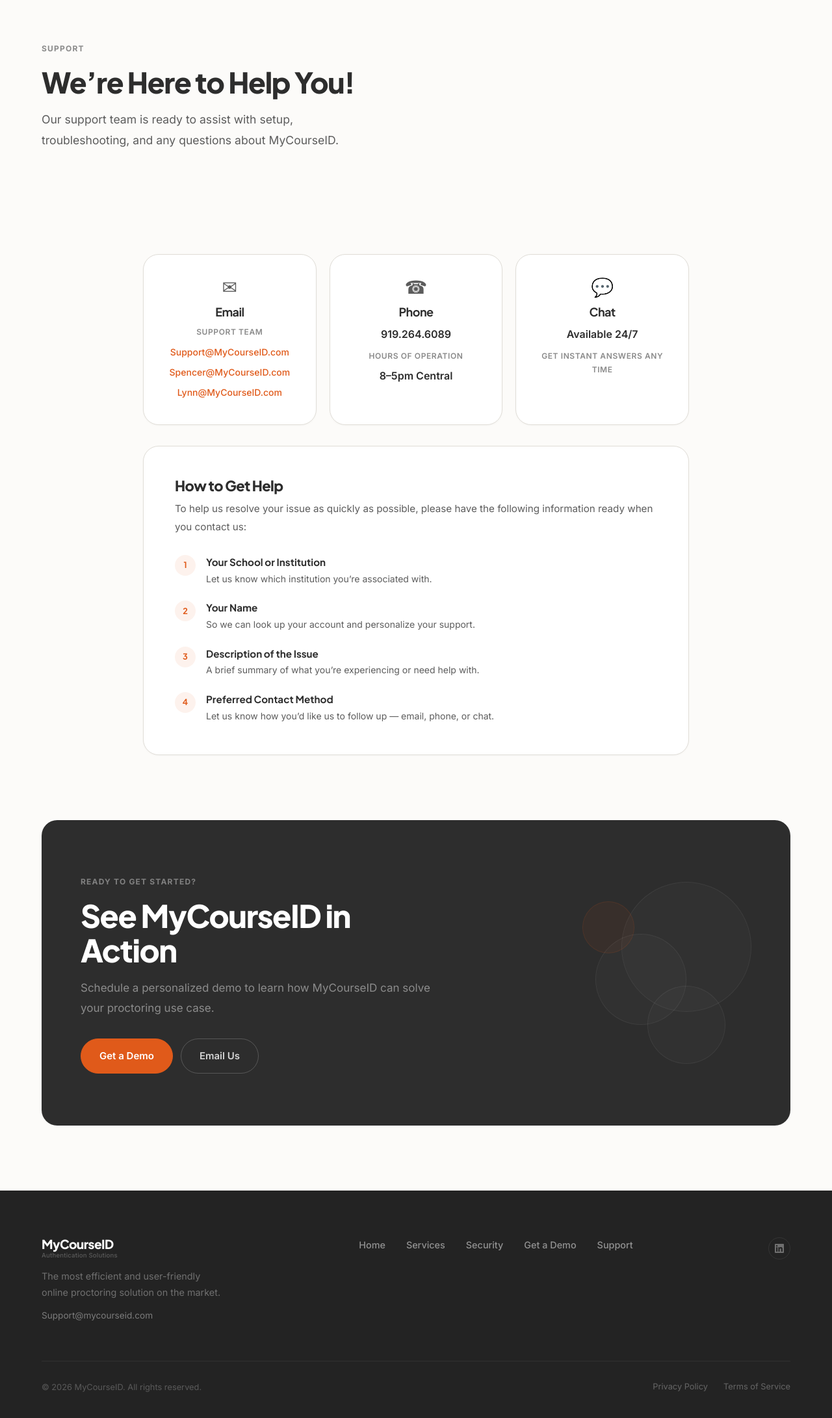
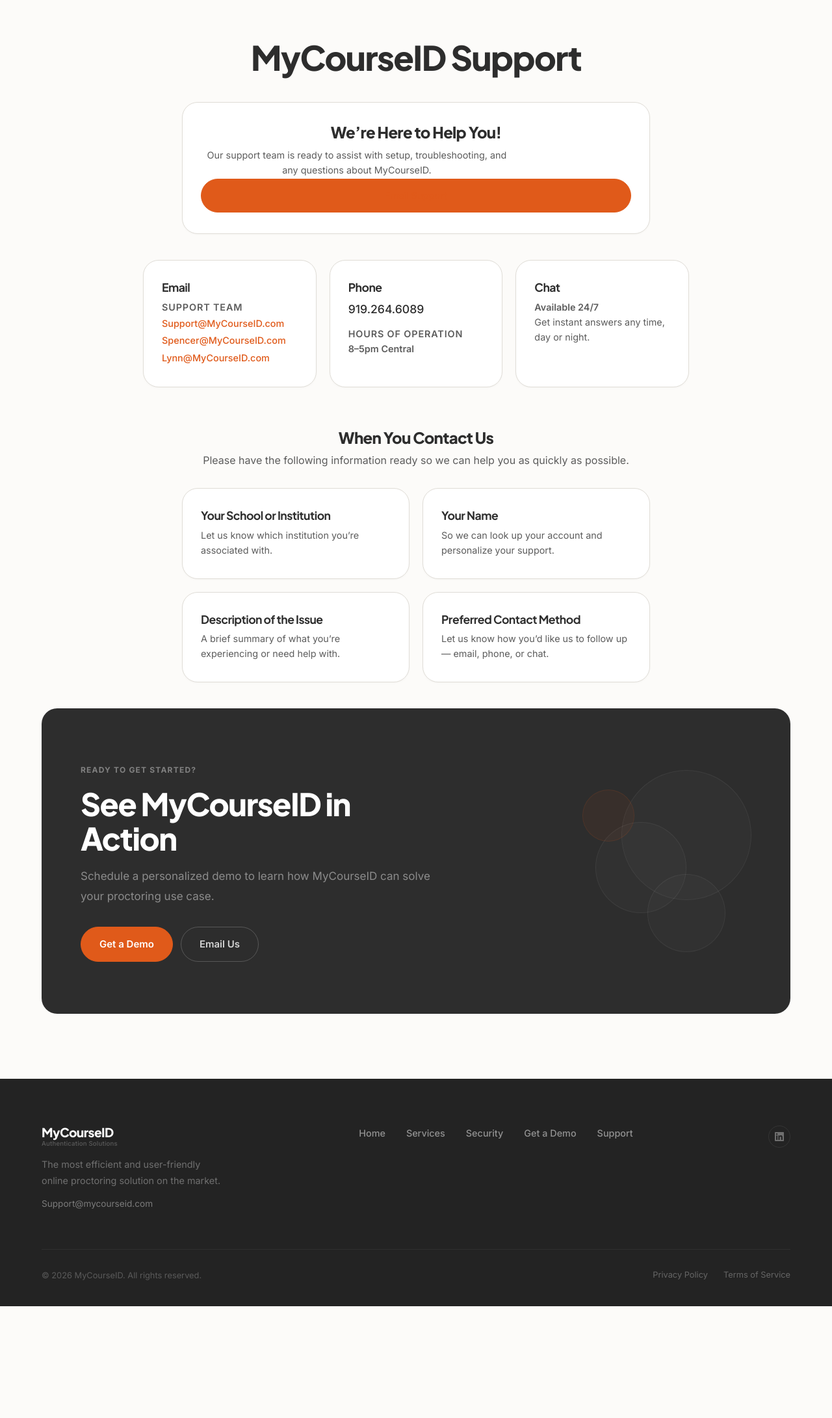
Before and after one commit to acolgin13/MCID, a WordPress theme: template page-support.php in a window 1280 px wide. Shown: the part 80-2262 px from the top of the page at 65% size. After the commit the page ends 2090 px from the top, so only its background shows below. Run offline with PHP 8.4 and a stand-in for WordPress, Linux system fonts and the light colour scheme; the site name, menu and one post (Sample post) are stand-ins, and other content is empty; some libraries are stand-ins or nearby versions.

Commit message:
Redesign support page: Apple-style tiles, no icons
- Clean text-only tiles like Apple Support layout
- Big centered heading, primary CTA tile, 3-col contact grid, 2x2 help grid
- Zero SVGs, emojis, or icons — pure typography

https://claude.ai/code/session_0135BYtGKKA6aP5xz6ApXCsi

```diff
--- a/page-support.php
+++ b/page-support.php
@@ -7,91 +7,72 @@ get_header();
 $demo_url = esc_url( get_theme_mod( 'mcid_cta_url', home_url( '/demo/' ) ) );
 ?>
 
-<!-- ==================== SUPPORT HERO ==================== -->
-<section class="support-hero">
+<section class="support-page">
     <div class="container">
-        <div class="support-hero-layout reveal">
-            <span class="text-label">Support</span>
-            <h1>We&rsquo;re Here to Help You!</h1>
+
+        <!-- Hero -->
+        <div class="support-heading reveal">
+            <h1>MyCourseID Support</h1>
+        </div>
+
+        <!-- Primary CTA tile -->
+        <div class="support-tile support-tile-primary reveal">
+            <h2>We&rsquo;re Here to Help You!</h2>
             <p>Our support team is ready to assist with setup, troubleshooting, and any questions about MyCourseID.</p>
+            <a href="mailto:Support@mycourseid.com" class="btn btn-accent">Email Support</a>
         </div>
+
+        <!-- Contact tiles — 3 columns -->
+        <div class="support-tile-grid reveal">
+            <div class="support-tile">
+                <h3>Email</h3>
+                <p class="support-tile-label">Support Team</p>
+                <a href="mailto:Support@mycourseid.com">Support@MyCourseID.com</a>
+                <a href="mailto:Spencer@mycourseid.com">Spencer@MyCourseID.com</a>
+                <a href="mailto:Lynn@mycourseid.com">Lynn@MyCourseID.com</a>
+            </div>
+            <div class="support-tile">
+                <h3>Phone</h3>
+                <a href="tel:9192646089" class="support-tile-phone">919.264.6089</a>
+                <p class="support-tile-label">Hours of Operation</p>
+                <p class="support-tile-detail">8&ndash;5pm Central</p>
+            </div>
+            <div class="support-tile">
+                <h3>Chat</h3>
+                <p class="support-tile-detail">Available 24/7</p>
+                <p class="support-tile-sub">Get instant answers any time, day or night.</p>
+            </div>
+        </div>
+
+        <!-- How to get help — 2x2 grid -->
+        <div class="support-heading support-heading-sub reveal">
+            <h2>When You Contact Us</h2>
+            <p>Please have the following information ready so we can help you as quickly as possible.</p>
+        </div>
+
+        <div class="support-tile-grid support-tile-grid-2 reveal">
+            <div class="support-tile">
+                <h3>Your School or Institution</h3>
+                <p>Let us know which institution you&rsquo;re associated with.</p>
+            </div>
+            <div class="support-tile">
+                <h3>Your Name</h3>
+                <p>So we can look up your account and personalize your support.</p>
+            </div>
+            <div class="support-tile">
+                <h3>Description of the Issue</h3>
+                <p>A brief summary of what you&rsquo;re experiencing or need help with.</p>
+            </div>
+            <div class="support-tile">
+                <h3>Preferred Contact Method</h3>
+                <p>Let us know how you&rsquo;d like us to follow up &mdash; email, phone, or chat.</p>
+            </div>
+        </div>
+
     </div>
 </section>
 
-<!-- ==================== CONTACT INFO ==================== -->
-<section class="section">
-    <div class="container">
-        <div class="support-content-wrap">
-            <div class="support-main">
-                <div class="support-grid">
-                    <div class="support-card reveal">
-                        <span class="support-card-emoji">&#9993;</span>
-                        <h3>Email</h3>
-                        <p class="support-card-label">Support Team</p>
-                        <ul class="support-contact-list">
-                            <li><a href="mailto:Support@mycourseid.com">Support@MyCourseID.com</a></li>
-                            <li><a href="mailto:Spencer@mycourseid.com">Spencer@MyCourseID.com</a></li>
-                            <li><a href="mailto:Lynn@mycourseid.com">Lynn@MyCourseID.com</a></li>
-                        </ul>
-                    </div>
-
-                    <div class="support-card reveal reveal-d1">
-                        <span class="support-card-emoji">&#9742;</span>
-                        <h3>Phone</h3>
-                        <p class="support-card-detail"><a href="tel:9192646089">919.264.6089</a></p>
-                        <p class="support-card-label">Hours of Operation</p>
-                        <p class="support-card-detail">8&ndash;5pm Central</p>
-                    </div>
-
-                    <div class="support-card reveal reveal-d2">
-                        <span class="support-card-emoji">&#128172;</span>
-                        <h3>Chat</h3>
-                        <p class="support-card-detail">Available 24/7</p>
-                        <p class="support-card-label">Get instant answers any time</p>
-                    </div>
-                </div>
-
-                <!-- How to Get Help -->
-                <div class="support-help-card reveal">
-                    <h2>How to Get Help</h2>
-                    <p>To help us resolve your issue as quickly as possible, please have the following information ready when you contact us:</p>
-                    <div class="support-help-items">
-                        <div class="support-help-item">
-                            <span class="support-help-number">1</span>
-                            <div>
-                                <strong>Your School or Institution</strong>
-                                <p>Let us know which institution you&rsquo;re associated with.</p>
-                            </div>
-                        </div>
-                        <div class="support-help-item">
-                            <span class="support-help-number">2</span>
-                            <div>
-                                <strong>Your Name</strong>
-                                <p>So we can look up your account and personalize your support.</p>
-                            </div>
-                        </div>
-                        <div class="support-help-item">
-                            <span class="support-help-number">3</span>
-                            <div>
-                                <strong>Description of the Issue</strong>
-                                <p>A brief summary of what you&rsquo;re experiencing or need help with.</p>
-                            </div>
-                        </div>
-                        <div class="support-help-item">
-                            <span class="support-help-number">4</span>
-                            <div>
-                                <strong>Preferred Contact Method</strong>
-                                <p>Let us know how you&rsquo;d like us to follow up &mdash; email, phone, or chat.</p>
-                            </div>
-                        </div>
-                    </div>
-                </div>
-            </div>
-        </div>
-    </div>
-</section>
-
-<!-- ==================== BOTTOM CTA ==================== -->
+<!-- CTA -->
 <section class="cta-section">
     <div class="container">
         <div class="cta-card reveal">
--- a/style.css
+++ b/style.css
@@ -2089,179 +2089,157 @@ p { line-height: 1.8; }
 /* ============================================
    SUPPORT PAGE
    ============================================ */
-.support-hero {
-    padding: 140px 0 60px;
+.support-page {
+    padding: 140px 0 40px;
     background: var(--cream);
 }
 
-.support-hero-layout {
-    max-width: 640px;
-}
-
-.support-hero h1 {
+.support-heading {
+    text-align: center;
+    margin-bottom: 40px;
+}
+
+.support-heading h1 {
     font-family: var(--font-heading);
-    font-size: clamp(2rem, 4vw, 2.75rem);
+    font-size: clamp(2.25rem, 5vw, 3.25rem);
     font-weight: 800;
     color: var(--text-primary);
-    line-height: 1.15;
-    margin-bottom: 16px;
-}
-
-.support-hero p {
-    font-size: 1.1rem;
+    line-height: 1.1;
+}
+
+.support-heading-sub {
+    margin-top: 64px;
+    margin-bottom: 28px;
+}
+
+.support-heading-sub h2 {
+    font-family: var(--font-heading);
+    font-size: 1.5rem;
+    font-weight: 800;
+    color: var(--text-primary);
+    margin-bottom: 8px;
+}
+
+.support-heading-sub p {
+    font-size: 1rem;
     color: var(--text-secondary);
-    max-width: 500px;
-}
-
-.support-content-wrap {
-    max-width: 840px;
-    margin: 0 auto;
-}
-
-.support-grid {
+}
+
+/* Primary tile — full-width CTA */
+.support-tile-primary {
+    max-width: 720px;
+    margin: 0 auto 40px;
+    text-align: center;
+    padding: 52px 48px;
+}
+
+.support-tile-primary h2 {
+    font-family: var(--font-heading);
+    font-size: 1.5rem;
+    font-weight: 800;
+    color: var(--text-primary);
+    margin-bottom: 10px;
+}
+
+.support-tile-primary p {
+    color: var(--text-secondary);
+    font-size: 1rem;
+    margin-bottom: 24px;
+    max-width: 480px;
+    margin-left: auto;
+    margin-right: auto;
+}
+
+/* Tile base */
+.support-tile {
+    background: var(--white);
+    border: 1px solid var(--border);
+    border-radius: var(--radius-xl);
+    padding: 32px 28px;
+    box-shadow: var(--shadow-sm);
+    transition: var(--transition);
+}
+
+.support-tile:hover {
+    box-shadow: var(--shadow-md);
+    border-color: var(--border-hover);
+}
+
+/* Tile grids */
+.support-tile-grid {
     display: grid;
     grid-template-columns: repeat(3, 1fr);
     gap: 20px;
-    margin-bottom: 32px;
-}
-
-.support-card {
-    background: var(--white);
-    border: 1px solid var(--border);
-    border-radius: var(--radius-xl);
-    padding: 36px 28px;
-    text-align: center;
-    box-shadow: var(--shadow-sm);
-    transition: var(--transition);
-}
-
-.support-card:hover {
-    box-shadow: var(--shadow-md);
-    border-color: var(--border-hover);
-}
-
-.support-card-emoji {
-    font-size: 1.75rem;
-    display: block;
-    margin-bottom: 14px;
-    line-height: 1;
-}
-
-.support-card h3 {
+    max-width: 840px;
+    margin: 0 auto;
+}
+
+.support-tile-grid-2 {
+    grid-template-columns: repeat(2, 1fr);
+    max-width: 720px;
+}
+
+/* Tile typography */
+.support-tile h3 {
     font-family: var(--font-heading);
-    font-size: 1.125rem;
+    font-size: 1.1rem;
     font-weight: 700;
     color: var(--text-primary);
-    margin-bottom: 10px;
-}
-
-.support-card-label {
-    font-size: 0.75rem;
+    margin-bottom: 8px;
+}
+
+.support-tile p {
+    font-size: 0.9rem;
+    color: var(--text-secondary);
+    line-height: 1.6;
+    margin: 0;
+}
+
+.support-tile a {
+    display: block;
+    font-size: 0.9rem;
+    color: var(--accent);
+    font-weight: 500;
+    margin-top: 2px;
+}
+
+.support-tile a:hover {
+    text-decoration: underline;
+}
+
+.support-tile-label {
+    font-size: 0.7rem;
     color: var(--text-tertiary);
     text-transform: uppercase;
-    letter-spacing: 0.05em;
+    letter-spacing: 0.06em;
     font-weight: 600;
-    margin-bottom: 6px;
-}
-
-.support-card-detail {
+    margin-bottom: 4px;
+    margin-top: 0;
+}
+
+.support-tile-phone {
+    font-size: 1.1rem !important;
+    font-weight: 700;
+    color: var(--text-primary) !important;
+    margin-bottom: 12px;
+}
+
+.support-tile-phone:hover {
+    color: var(--accent) !important;
+    text-decoration: none !important;
+}
+
+.support-tile-detail {
     font-size: 1rem;
     color: var(--text-primary);
     font-weight: 600;
-    margin-bottom: 8px;
-}
-
-.support-card-detail a {
-    color: var(--text-primary);
-}
-
-.support-card-detail a:hover {
-    color: var(--accent);
-}
-
-.support-contact-list {
-    list-style: none;
-    padding: 0;
-    margin: 0;
-    display: flex;
-    flex-direction: column;
-    gap: 4px;
-}
-
-.support-contact-list li a {
-    font-size: 0.875rem;
-    color: var(--accent);
-    font-weight: 500;
-}
-
-.support-contact-list li a:hover {
-    text-decoration: underline;
-}
-
-.support-help-card {
-    background: var(--white);
-    border: 1px solid var(--border);
-    border-radius: var(--radius-xl);
-    padding: 48px;
-    box-shadow: var(--shadow-sm);
-}
-
-.support-help-card h2 {
-    font-family: var(--font-heading);
-    font-size: 1.375rem;
-    font-weight: 800;
-    color: var(--text-primary);
-    margin-bottom: 10px;
-}
-
-.support-help-card > p {
-    color: var(--text-secondary);
-    margin-bottom: 28px;
-    font-size: 0.95rem;
-}
-
-.support-help-items {
-    display: flex;
-    flex-direction: column;
-    gap: 20px;
-}
-
-.support-help-item {
-    display: flex;
-    align-items: flex-start;
-    gap: 16px;
-}
-
-.support-help-number {
-    width: 32px;
-    height: 32px;
-    min-width: 32px;
-    border-radius: var(--radius-full);
-    background: var(--accent-light);
-    color: var(--accent);
-    display: flex;
-    align-items: center;
-    justify-content: center;
-    font-size: 0.8rem;
-    font-weight: 700;
-    font-family: var(--font-heading);
-    margin-top: 2px;
-}
-
-.support-help-item strong {
-    display: block;
-    font-family: var(--font-heading);
-    font-size: 0.95rem;
-    font-weight: 700;
-    color: var(--text-primary);
-    margin-bottom: 2px;
-}
-
-.support-help-item p {
-    font-size: 0.875rem;
-    color: var(--text-secondary);
-    line-height: 1.6;
-    margin: 0;
+    margin-bottom: 4px;
+}
+
+.support-tile-sub {
+    font-size: 0.85rem;
+    color: var(--text-tertiary);
+    margin-top: 4px;
 }
 
 /* ============================================
@@ -2377,10 +2355,10 @@ p { line-height: 1.8; }
     .legal-content { padding: 40px 28px; }
     .legal-content h1 { font-size: 1.5rem; }
 
-    .support-grid { grid-template-columns: 1fr; }
-    .support-card { padding: 32px 24px; }
-    .support-help-card { padding: 36px 24px; }
-    .support-hero { padding: 120px 0 48px; }
+    .support-page { padding: 120px 0 32px; }
+    .support-tile-grid { grid-template-columns: 1fr; }
+    .support-tile-grid-2 { grid-template-columns: 1fr; }
+    .support-tile-primary { padding: 36px 24px; }
 
     /* Results panel responsive */
     .results-table-head { display: none; }
```
